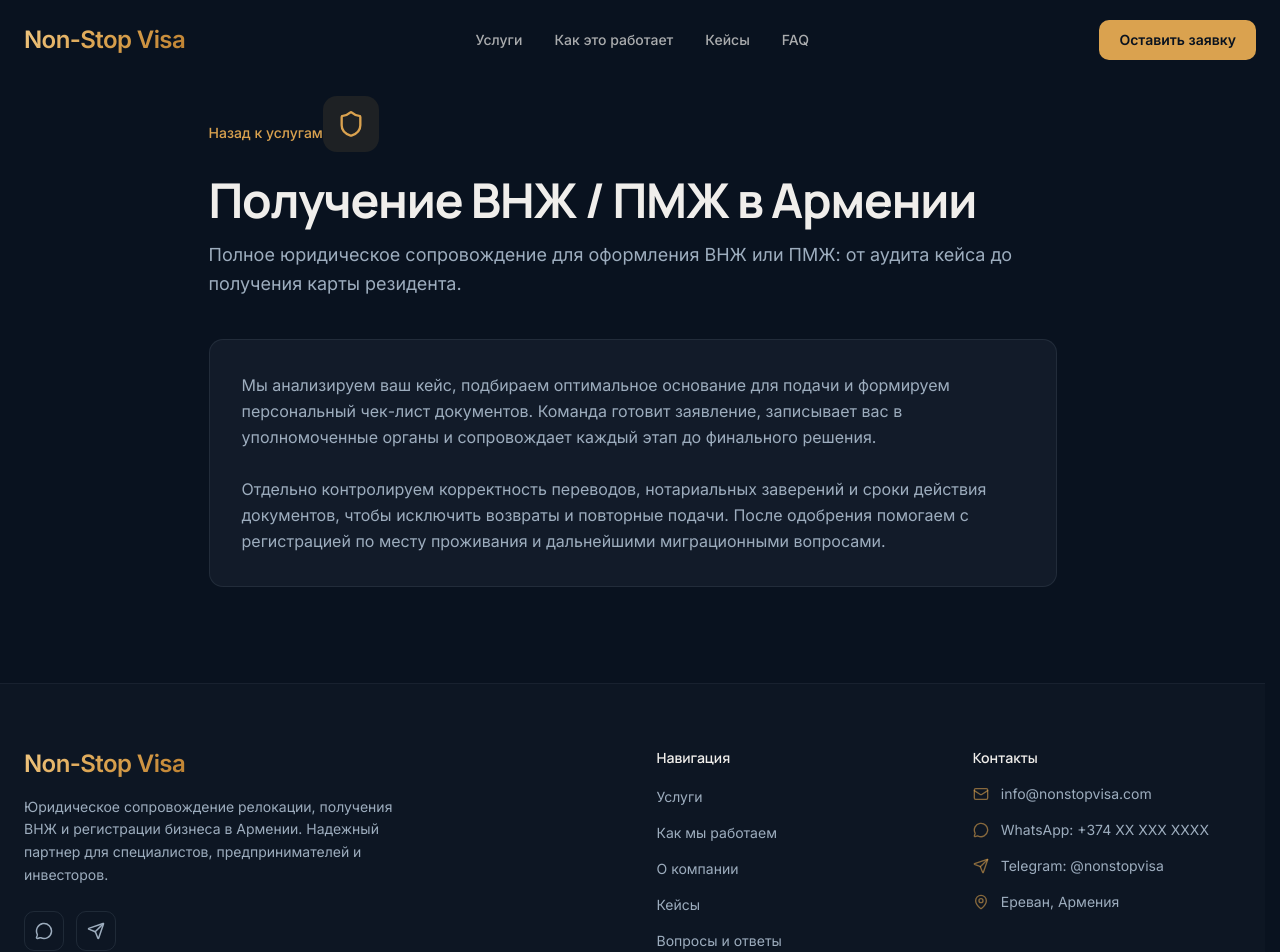
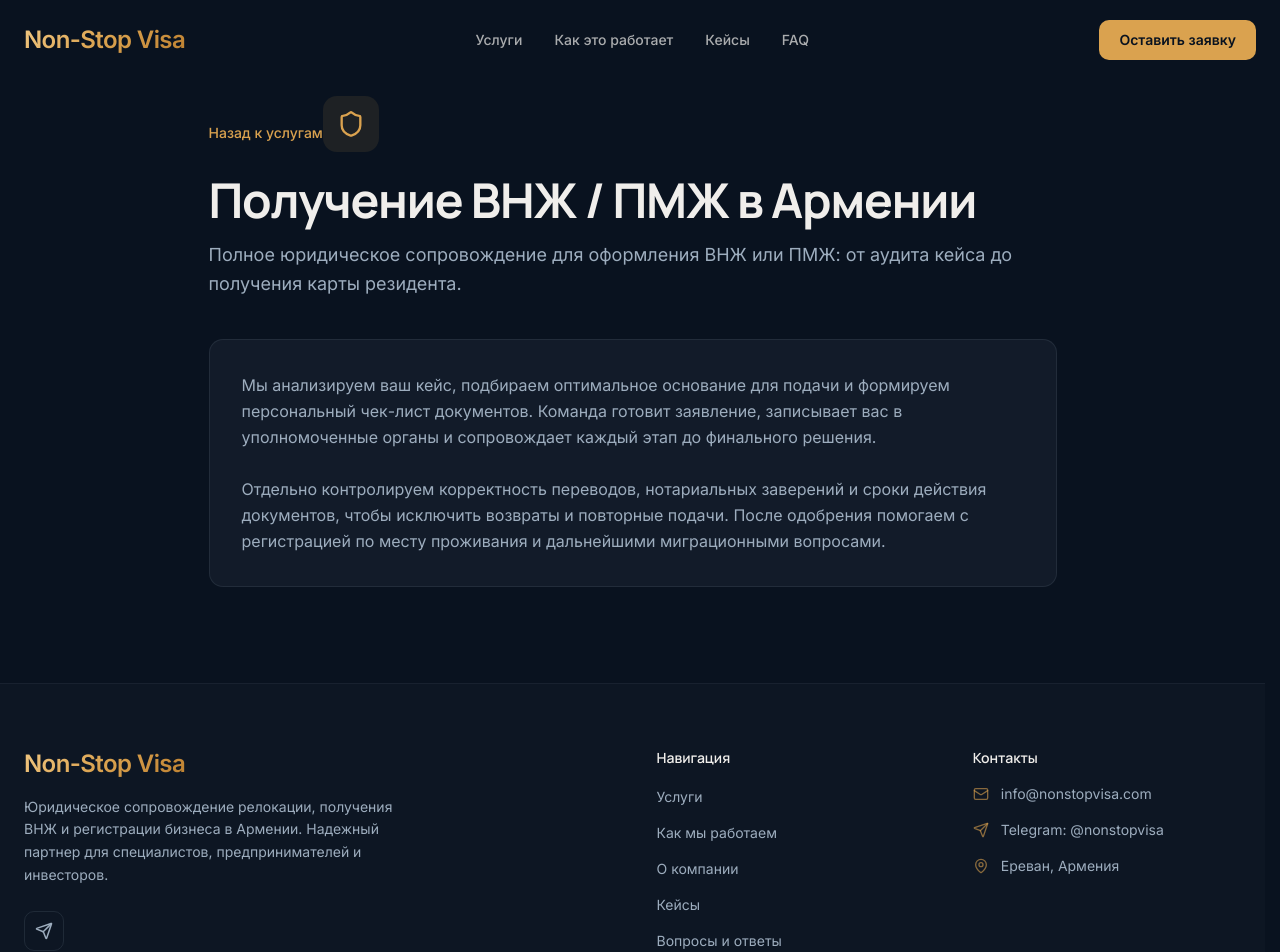
Before and after one commit to zowelqqee/nonstop-visa-site, a Next.js app: page /services/residence-permit-armenia in a window 1280 px wide. Shown: the top 952 px of the page. Built offline with nearby package versions, Linux system fonts and the light colour scheme.

Commit message:
contacts 2

```diff
--- a/components/cta-section.tsx
+++ b/components/cta-section.tsx
@@ -48,7 +48,7 @@ export function CtaSection() {
                     Оставьте заявку за 30 секунд
                   </h2>
                   <p className="mt-4 text-muted-foreground leading-relaxed">
-                    Свяжемся с вами в Telegram или WhatsApp и предложим лучший стартовый сценарий под вашу задачу.
+                    Свяжемся с вами в Telegram и предложим лучший стартовый сценарий под вашу задачу.
                   </p>
                 </div>
 
@@ -78,7 +78,7 @@ export function CtaSection() {
                       htmlFor="contact"
                       className="mb-2 block text-sm font-medium text-foreground/80"
                     >
-                      Telegram или WhatsApp
+                      Telegram
                     </label>
                     <input
                       id="contact"
@@ -86,7 +86,7 @@ export function CtaSection() {
                       inputMode="text"
                       value={contact}
                       onChange={(e) => setContact(e.target.value)}
-                      placeholder="@username или +7 999 123-45-67"
+                      placeholder="@username"
                       required
                       className="w-full rounded-lg border border-border bg-secondary/50 px-4 py-3 text-sm text-foreground placeholder:text-muted-foreground/50 transition-colors focus:border-primary focus:outline-none focus:ring-1 focus:ring-primary/50"
                     />
@@ -115,7 +115,7 @@ export function CtaSection() {
                   Заявка отправлена
                 </h3>
                 <p className="mt-3 text-muted-foreground">
-                  Мы свяжемся с вами в Telegram или WhatsApp и отправим дальнейшие шаги.
+                  Мы свяжемся с вами в Telegram и отправим дальнейшие шаги.
                 </p>
               </div>
             )}
--- a/components/footer.tsx
+++ b/components/footer.tsx
@@ -1,4 +1,4 @@
-import { MessageCircle, Send, Mail, MapPin } from "lucide-react";
+import { Send, Mail, MapPin } from "lucide-react";
 
 const footerLinks = [
   { label: "Услуги", href: "#services" },
@@ -28,16 +28,6 @@ export function Footer() {
             </p>
 
             <div className="mt-6 flex items-center gap-3">
-
-              <a
-                href="https://wa.me/"
-                target="_blank"
-                rel="noopener noreferrer"
-                className="flex h-10 w-10 items-center justify-center rounded-lg border border-border/50 text-muted-foreground transition-all hover:border-primary/30 hover:text-primary"
-                aria-label="WhatsApp"
-              >
-                <MessageCircle size={18} />
-              </a>
 
               <a
                 href="http://t.me/nonstopvisa"
@@ -92,16 +82,6 @@ export function Footer() {
               </li>
 
               <li className="flex items-start gap-3">
-                <MessageCircle
-                  size={16}
-                  className="mt-0.5 shrink-0 text-primary/60"
-                />
-                <span className="text-sm text-muted-foreground">
-                  WhatsApp: +374 XX XXX XXXX
-                </span>
-              </li>
-
-              <li className="flex items-start gap-3">
                 <Send size={16} className="mt-0.5 shrink-0 text-primary/60" />
                 <span className="text-sm text-muted-foreground">
                   Telegram: @nonstopvisa
--- a/components/hero.tsx
+++ b/components/hero.tsx
@@ -3,7 +3,7 @@
 import { useEffect, useRef } from "react";
 import { track } from "@vercel/analytics";
 import Image from "next/image";
-import { ArrowRight, MessageCircle, Send } from "lucide-react";
+import { ArrowRight, Send } from "lucide-react";
 
 export function Hero() {
   const sectionRef = useRef<HTMLElement>(null);
@@ -107,15 +107,6 @@ export function Hero() {
             style={{ animationDelay: "0.9s" }}
           >
             <a
-              href="https://wa.me/"
-              target="_blank"
-              rel="noopener noreferrer"
-              className="inline-flex items-center gap-2 rounded-lg border border-border/70 bg-secondary/40 px-4 py-2.5 transition-all duration-300 hover:border-primary/40 hover:bg-secondary"
-            >
-              <MessageCircle size={16} />
-              WhatsApp
-            </a>
-            <a
               href="http://t.me/nonstopvisa"
               target="_blank"
               rel="noopener noreferrer"
```
Also changed, not shown: 70 other files (tests, documents, lock files or other folders).
